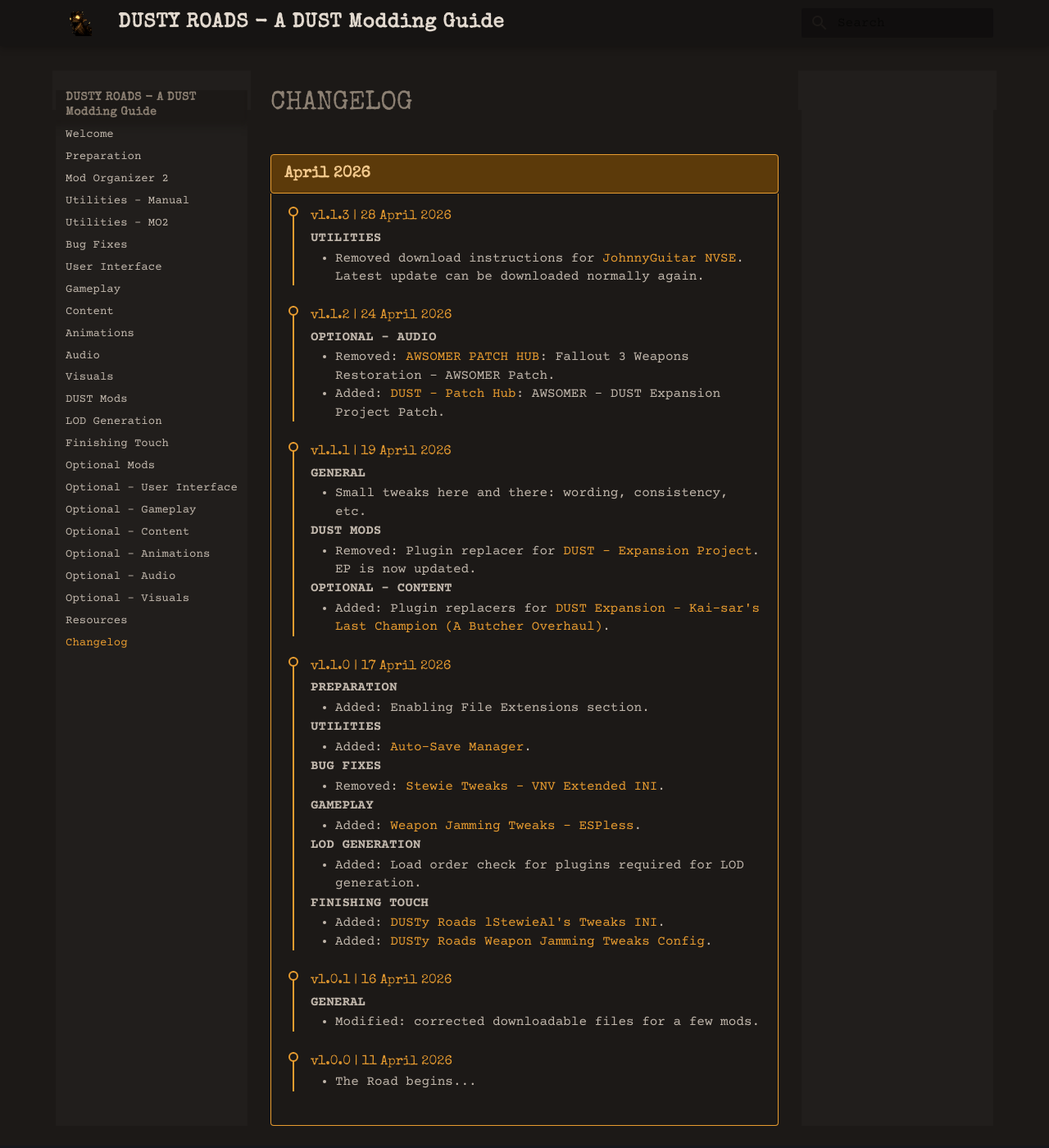
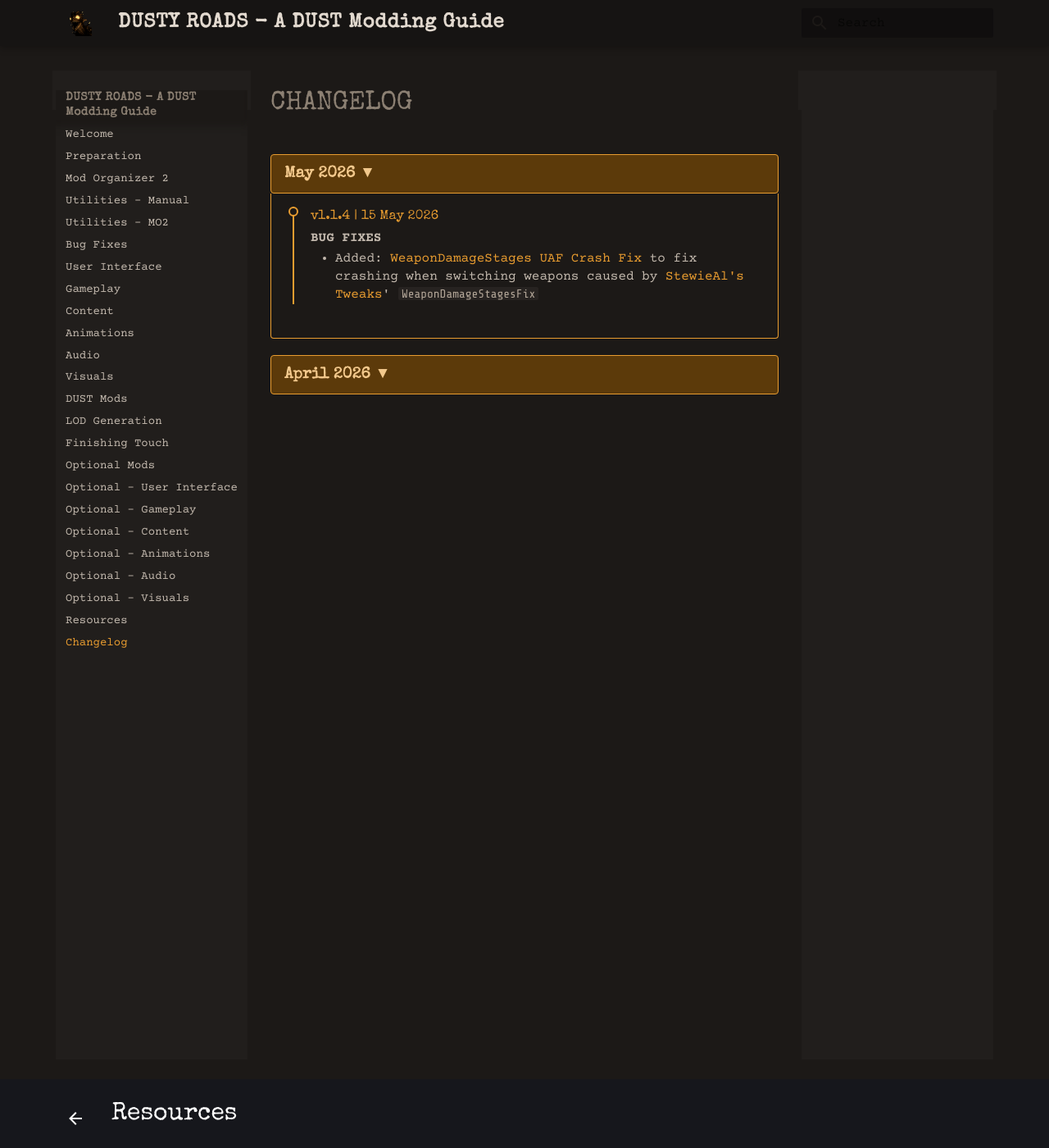
Before and after one commit to tkrrptd/dusty-roads, an MkDocs documentation site: the page built from docs/changelog.md, in a window 1280 px wide and 1400 px high. Shown: the whole window at 82% size. Built offline with MkDocs 1.6.1 and Material for MkDocs 9.7.7, drawn with Linux system fonts in a browser that asks for light colours.

Commit message:
Update v1.1.4

```diff
--- a/docs/changelog.md
+++ b/docs/changelog.md
@@ -1,7 +1,29 @@
 # CHANGELOG
 
-<p class="expander-top clickable" onclick="this.nextElementSibling.style.display = this.nextElementSibling.style.display === 'none' ? 'block' : 'none'">April 2026</p>
+<p class="expander-top clickable" onclick="this.nextElementSibling.style.display = this.nextElementSibling.style.display === 'none' ? 'block' : 'none'">May 2026 ▼</p>
 <div class="expander-content">
+
+  <div class="changelog">
+
+	  <div class="changelog-entry">
+		<div class="changelog-dot"></div>
+		<p class="changelog-version">v1.1.4  |  15 May 2026</p>
+
+		<b>BUG FIXES</b>
+		<ul>
+		  <li>Added: <span class="highlight">WeaponDamageStages UAF Crash Fix</span> to fix crashing when switching weapons caused by <span class="highlight">StewieAl's Tweaks</span>' <code>WeaponDamageStagesFix</code></li>
+		</ul>
+
+
+		</ul>
+	  </div>
+
+	</div>
+
+</div>
+
+<p class="expander-top clickable" onclick="this.nextElementSibling.style.display = this.nextElementSibling.style.display === 'none' ? 'block' : 'none'">April 2026 ▼</p>
+<div class="expander-content" style="display:none;">
 
 	<div class="changelog">
 
```
Also changed, not shown: docs/fixes.md (+16 -0 lines).
